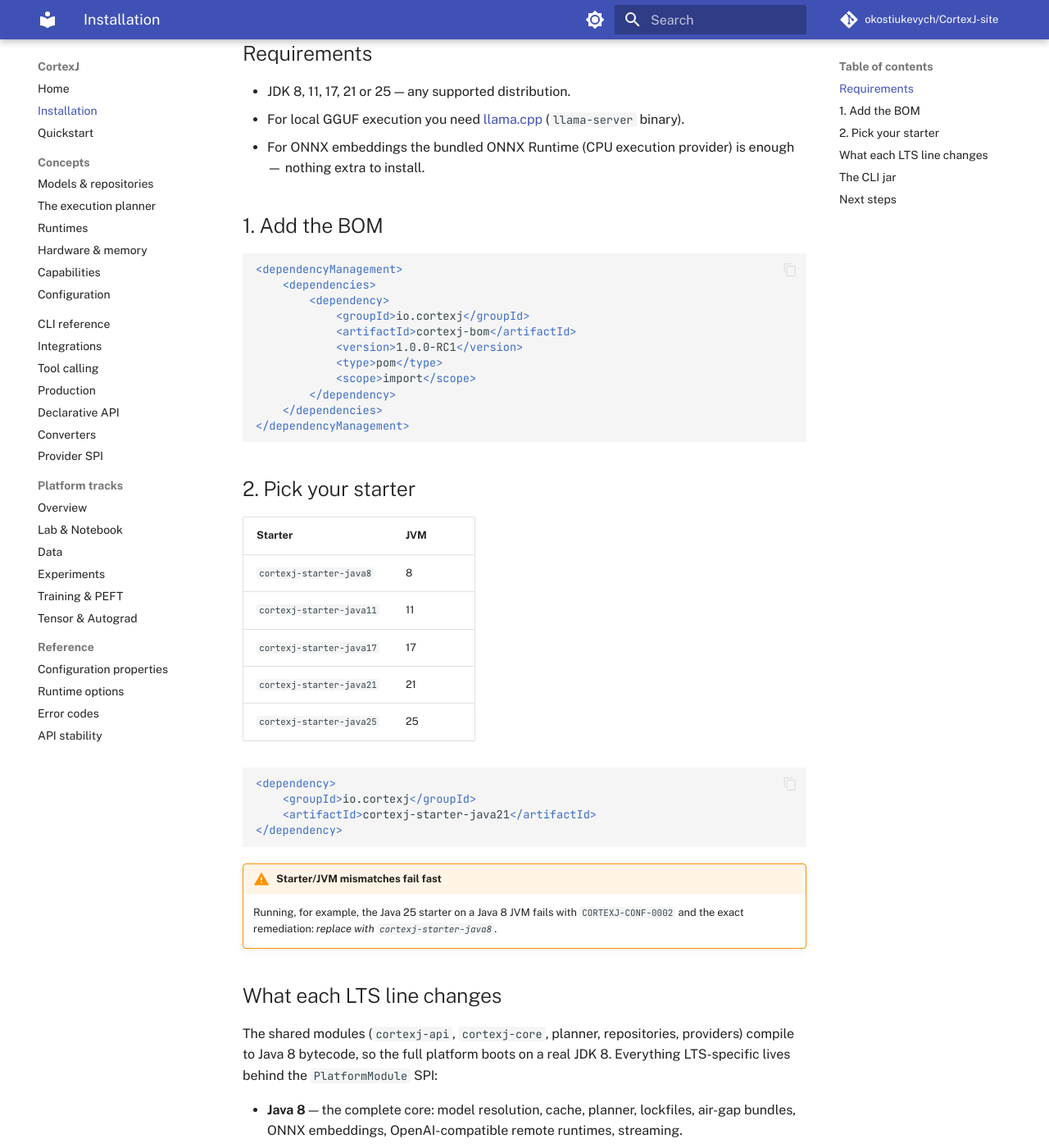
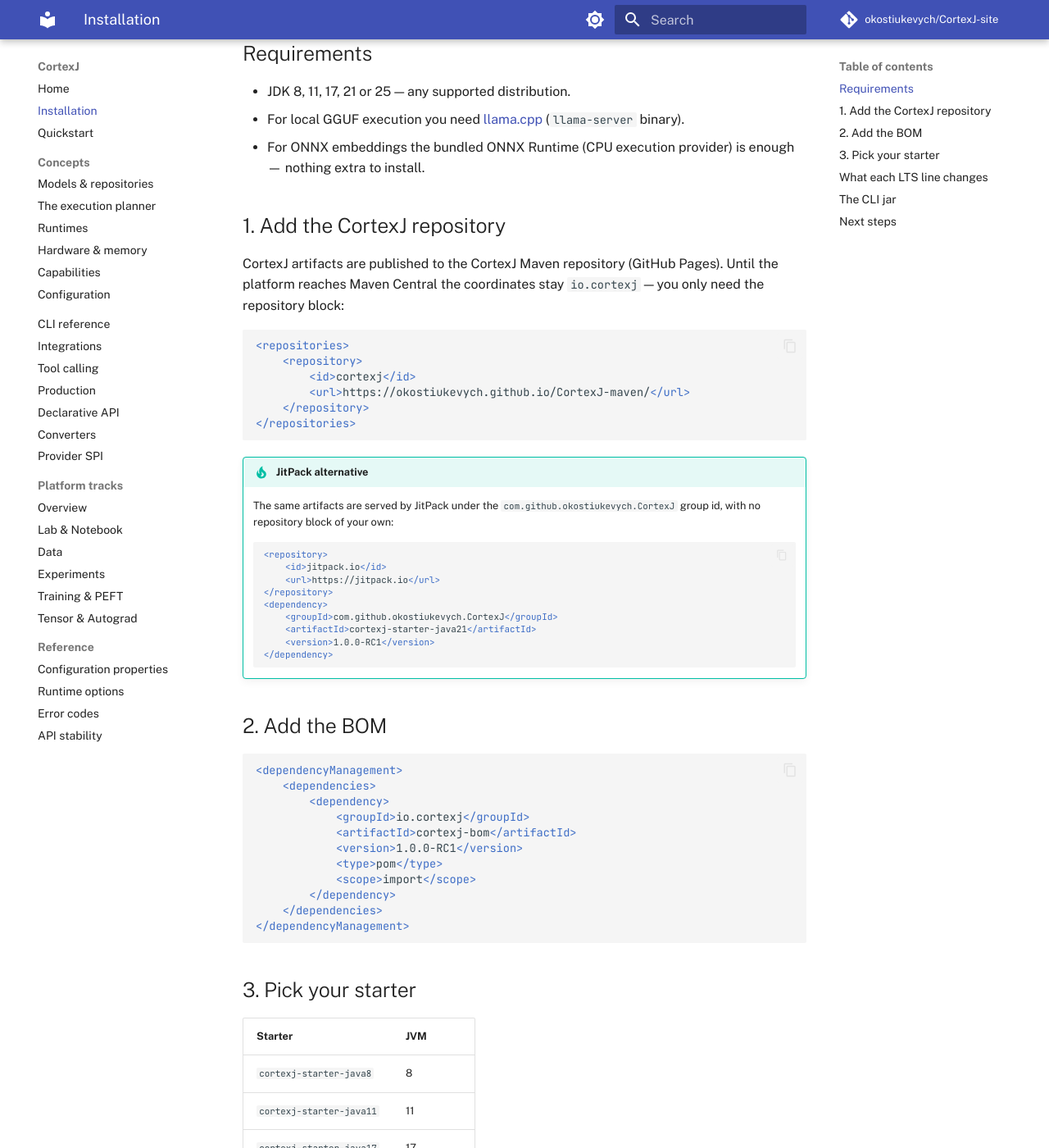
Before and after one commit to okostiukevych/CortexJ-site, an MkDocs documentation site: the page built from site-docs/docs/installation.md, in a window 1280 px wide and 1400 px high, scrolled down 248 px. Shown: the whole window at 82% size. Built offline with MkDocs 1.6.1 and Material for MkDocs 9.7.7, drawn with Linux system fonts in a browser that asks for light colours; comment, search, counter and statistics services are not loaded.

Commit message:
Docs: point installation at the CortexJ Maven repository (GitHub Pages) and JitPack
- installation.md: new first step with the repository block and a JitPack
  alternative (com.github.okostiukevych.CortexJ coordinates)
- integrations.md: note that adapter dependencies resolve from that repository
- index.md: status note names the published channels

````diff
--- a/site-docs/docs/installation.md
+++ b/site-docs/docs/installation.md
@@ -12,7 +12,38 @@
 - For ONNX embeddings the bundled ONNX Runtime (CPU execution provider) is enough —
     nothing extra to install.
 
-## 1. Add the BOM
+## 1. Add the CortexJ repository
+
+CortexJ artifacts are published to the CortexJ Maven repository (GitHub Pages).
+Until the platform reaches Maven Central the coordinates stay `io.cortexj` — you
+only need the repository block:
+
+```xml
+<repositories>
+    <repository>
+        <id>cortexj</id>
+        <url>https://okostiukevych.github.io/CortexJ-maven/</url>
+    </repository>
+</repositories>
+```
+
+!!! tip "JitPack alternative"
+    The same artifacts are served by JitPack under the `com.github.okostiukevych.CortexJ`
+    group id, with no repository block of your own:
+
+    ```xml
+    <repository>
+        <id>jitpack.io</id>
+        <url>https://jitpack.io</url>
+    </repository>
+    <dependency>
+        <groupId>com.github.okostiukevych.CortexJ</groupId>
+        <artifactId>cortexj-starter-java21</artifactId>
+        <version>1.0.0-RC1</version>
+    </dependency>
+    ```
+
+## 2. Add the BOM
 
 ```xml
 <dependencyManagement>
@@ -28,7 +59,7 @@
 </dependencyManagement>
 ```
 
-## 2. Pick your starter
+## 3. Pick your starter
 
 | Starter | JVM |
 |---|---|
````
Also changed, not shown: site-docs/docs/index.md (+4 -2 lines), site-docs/docs/integrations.md (+4 -0 lines).
